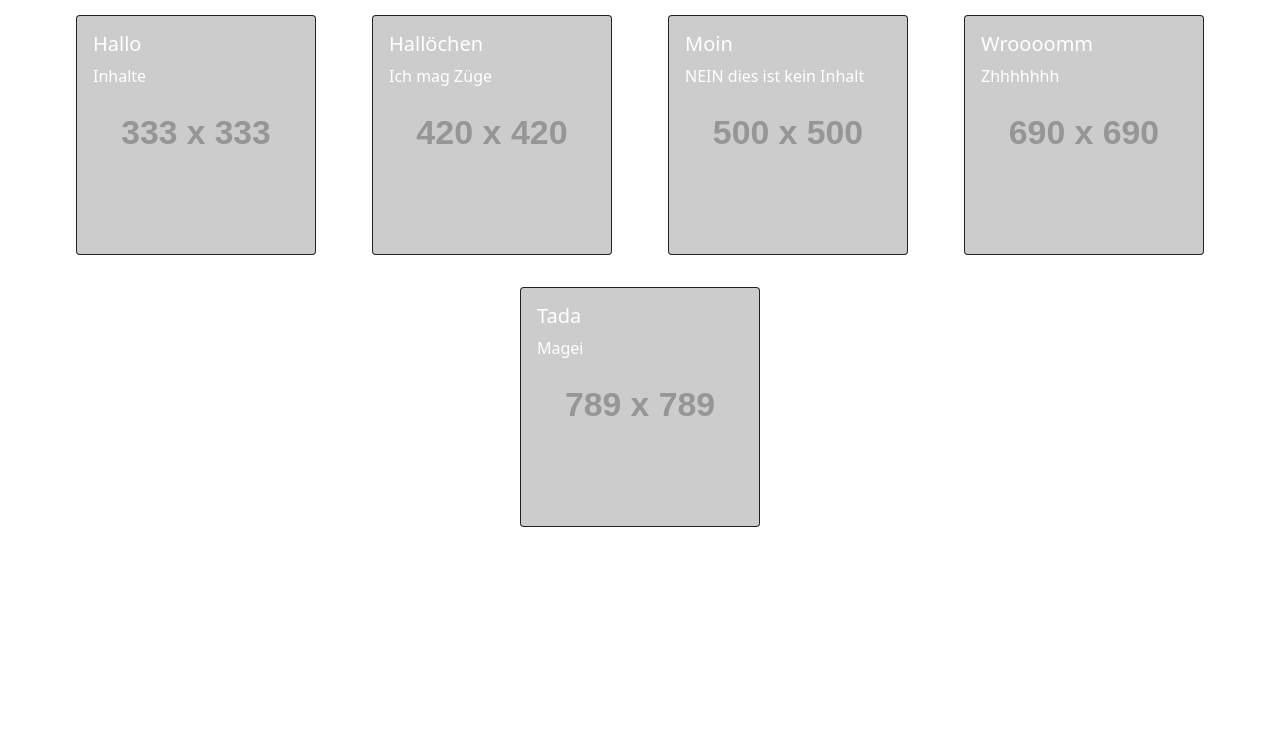
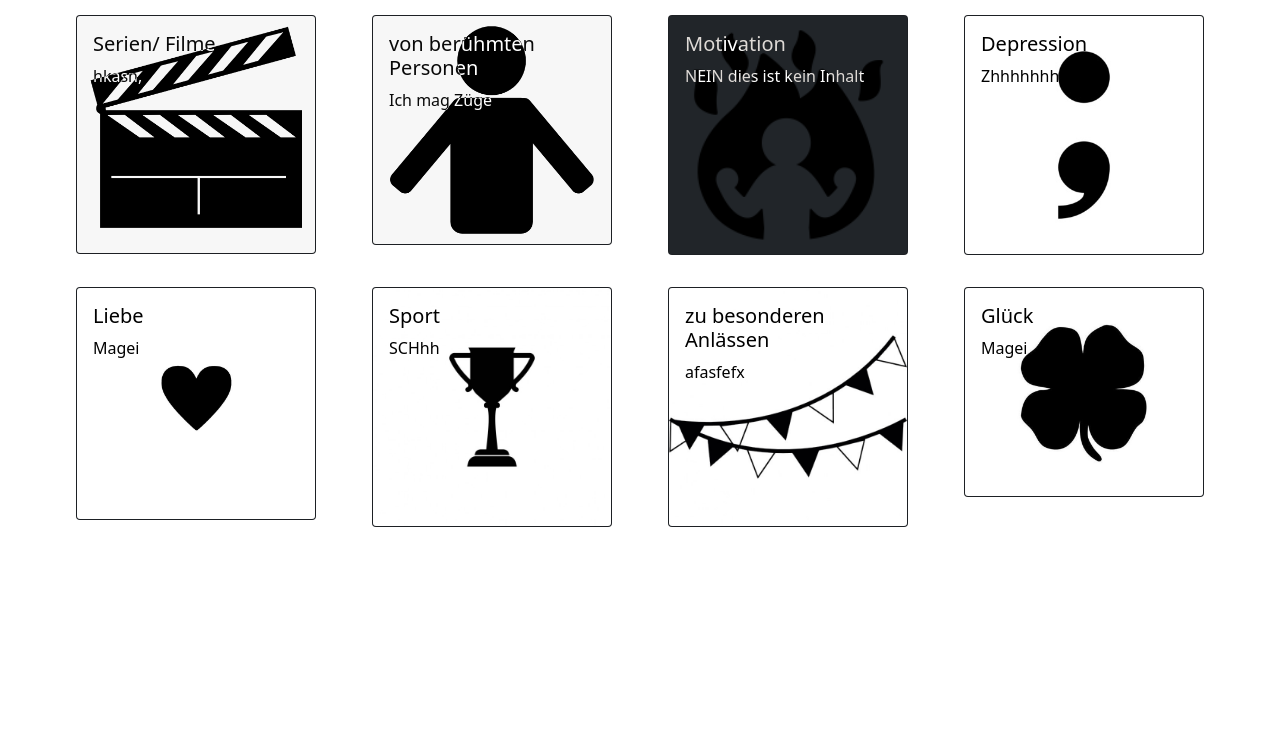
Before and after one commit to pptide-gymhum/Quottles, a plain HTML site: page quotes.html in a window 1280 px wide. Shown: the part 57-800 px from the top of the page. Drawn offline with nearby package versions, Linux system fonts and the light colour scheme; no server answers; placeholder pictures from the web are drawn by us.

Commit message:
Quote themes

```diff
--- a/components/navbar.js
+++ b/components/navbar.js
@@ -44,24 +44,29 @@ Vue.component('site-navbar', {
       <div class="collapse navbar-collapse" id="navbarSupportedContent">
         <ul class="navbar-nav me-auto mb-2 mb-lg-0">
           <li class="nav-item">
-            <a id="navbar-homepage" class="nav-link" aria-current="page" href="index.html">Startseite</a>
+            <a class="nav-link" v-bind:class="{ active: site=='homepage' }" aria-current="page" href="index.html">
+              Startseite
+            </a>
           </li>
           <li class="nav-item dropdown">
-            <a class="nav-link dropdown-toggle" href="quotes.html" id="navbarDropdown" role="button" data-bs-toggle="dropdown" aria-expanded="false">
+            <a class="nav-link dropdown-toggle" v-bind:class="{ active: site=='quotes' }" href="quotes.html" id="navbarDropdown" role="button" data-bs-toggle="dropdown" aria-expanded="false">
               Zitate
             </a>
             <ul class="dropdown-menu" aria-labelledby="navbarDropdown">
               <li><a class="dropdown-item" href="quotes.html">Zitate</a></li>
               <li><hr class="dropdown-divider"></li>
-              <li><a class="dropdown-item" href="quotes.html?theme=1">Hallo</a></li>
-              <li><a class="dropdown-item" href="quotes.html?theme=2">Hallöchen</a></li>
-              <li><a class="dropdown-item" href="quotes.html?theme=3">Moin</a></li>
-              <li><a class="dropdown-item" href="quotes.html?theme=4">Wroooomm</a></li>
-              <li><a class="dropdown-item" href="quotes.html?theme=5">Tada</a></li>
+              <li><a class="dropdown-item" href="quotes.html?theme=1">Serien/ Filme</a></li>
+              <li><a class="dropdown-item" href="quotes.html?theme=2">von berühmten Personen</a></li>
+              <li><a class="dropdown-item" href="quotes.html?theme=3">Liebe</a></li>
+              <li><a class="dropdown-item" href="quotes.html?theme=4">Motivation</a></li>
+              <li><a class="dropdown-item" href="quotes.html?theme=5">Depression</a></li>
+              <li><a class="dropdown-item" href="quotes.html?theme=6">Sport</a></li>
+              <li><a class="dropdown-item" href="quotes.html?theme=7">zu besonderen Anlässen</a></li>
+              <li><a class="dropdown-item" href="quotes.html?theme=8">Glück</a></li>
             </ul>
           </li>
           <li class="nav-item">
-            <a class="nav-link" href="createaquote.html"><i class="far fa-plus-square"></i></a>
+            <a class="nav-link" v-bind:class="{ active: site=='createQuote' }" href="createaquote.html"><i class="far fa-plus-square"></i></a>
           </li>
         </ul>
         <form class="d-flex">
--- a/components/typeCard.js
+++ b/components/typeCard.js
@@ -14,8 +14,8 @@ Vue.component('type-card', {
     <div class="card bg-dark text-white m-3" style="width: 15rem;">
       <img :src="picturesrc" class="card-img" alt="...">
       <div class="card-img-overlay">
-        <h5 class="card-title"> {{ title }} </h5>
-        <p class="card-text"> <slot></slot> </p>
+        <h5 class="card-title" style="mix-blend-mode: difference;"> {{ title }} </h5>
+        <p class="card-text" style="mix-blend-mode: difference;"> <slot></slot> </p>
       </div>
     </div>
   </div>
--- a/quotes.html
+++ b/quotes.html
@@ -23,13 +23,16 @@
   </head>
   <body>
     <div id="app">
-      <site-navbar></site-navbar>
+      <site-navbar site="quotes"></site-navbar>
       <div class="row justify-content-md-center">
-        <type-card title="Hallo" picturesrc="https://via.placeholder.com/333">Inhalte</type-card>
-        <type-card title="Hallöchen" picturesrc="https://via.placeholder.com/420">Ich mag Züge</type-card>
-        <type-card title="Moin" picturesrc="https://via.placeholder.com/500">NEIN dies ist kein Inhalt</type-card>
-        <type-card title="Wroooomm" picturesrc="https://via.placeholder.com/690">Zhhhhhhh</type-card>
-        <type-card title="Tada" picturesrc="https://via.placeholder.com/789">Magei</type-card>
+        <type-card title="Serien/ Filme" picturesrc="Bilder/Serien-Filme.png">hkasn,</type-card>
+        <type-card title="von berühmten Personen" picturesrc="Bilder/Person.png">Ich mag Züge</type-card>
+        <type-card title="Motivation" picturesrc="Bilder/Motivation.png">NEIN dies ist kein Inhalt</type-card>
+        <type-card title="Depression" picturesrc="Bilder/Depression.jpg">Zhhhhhhh</type-card>
+        <type-card title="Liebe" picturesrc="Bilder/Love.jpg">Magei</type-card>
+        <type-card title="Sport" picturesrc="Bilder/Sport.jpg">SCHhh</type-card>
+        <type-card title="zu besonderen Anlässen" picturesrc="Bilder/Party.jpg">afasfefx</type-card>
+        <type-card title="Glück" picturesrc="Bilder/Luck.jpg">Magei</type-card>
       </div>
     </div>
 
```
Also changed, not shown: createaquote.html (+1 -1 lines), Bilder/Depression.jpg (added), Bilder/Love.jpg (added), Bilder/Luck.jpg (added), Bilder/Motivation.png (added), Bilder/Party.jpg (added), Bilder/Person.png (added), Bilder/Serien-Filme.png (added), Bilder/Sport.jpg (added), 1 other file.
